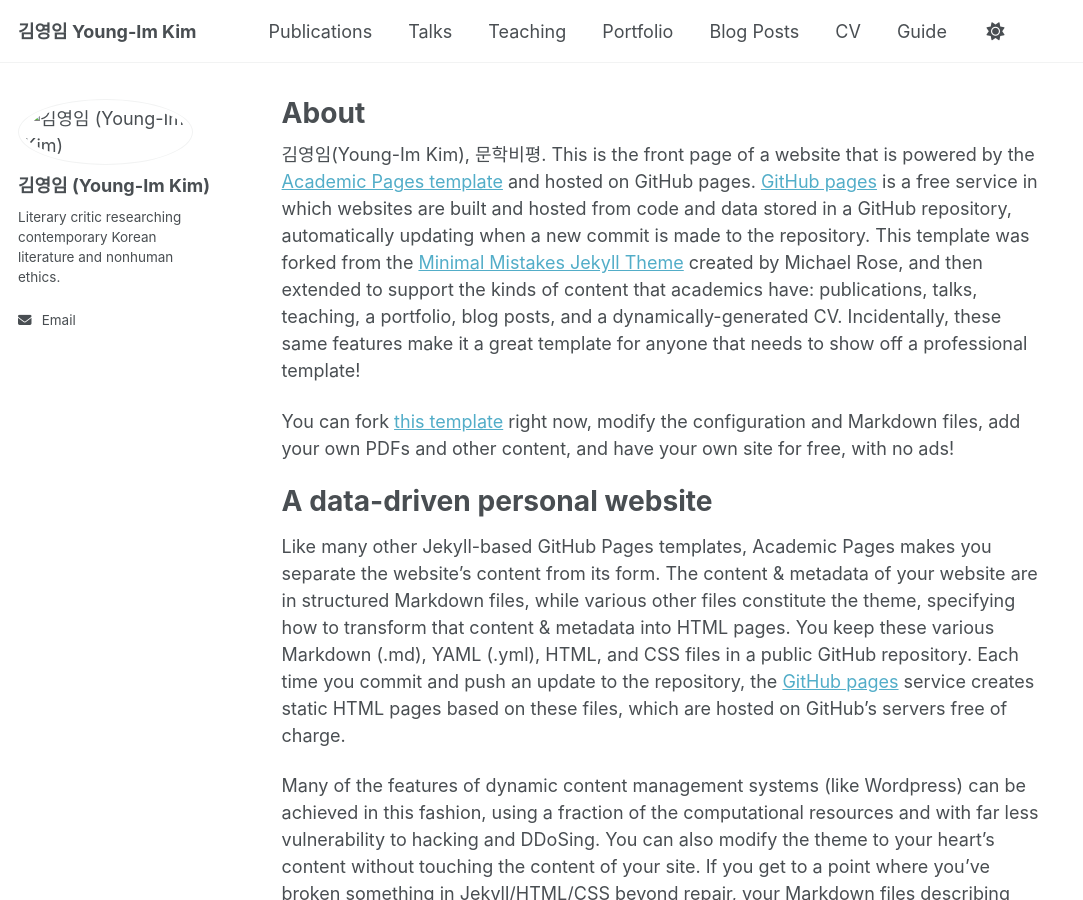
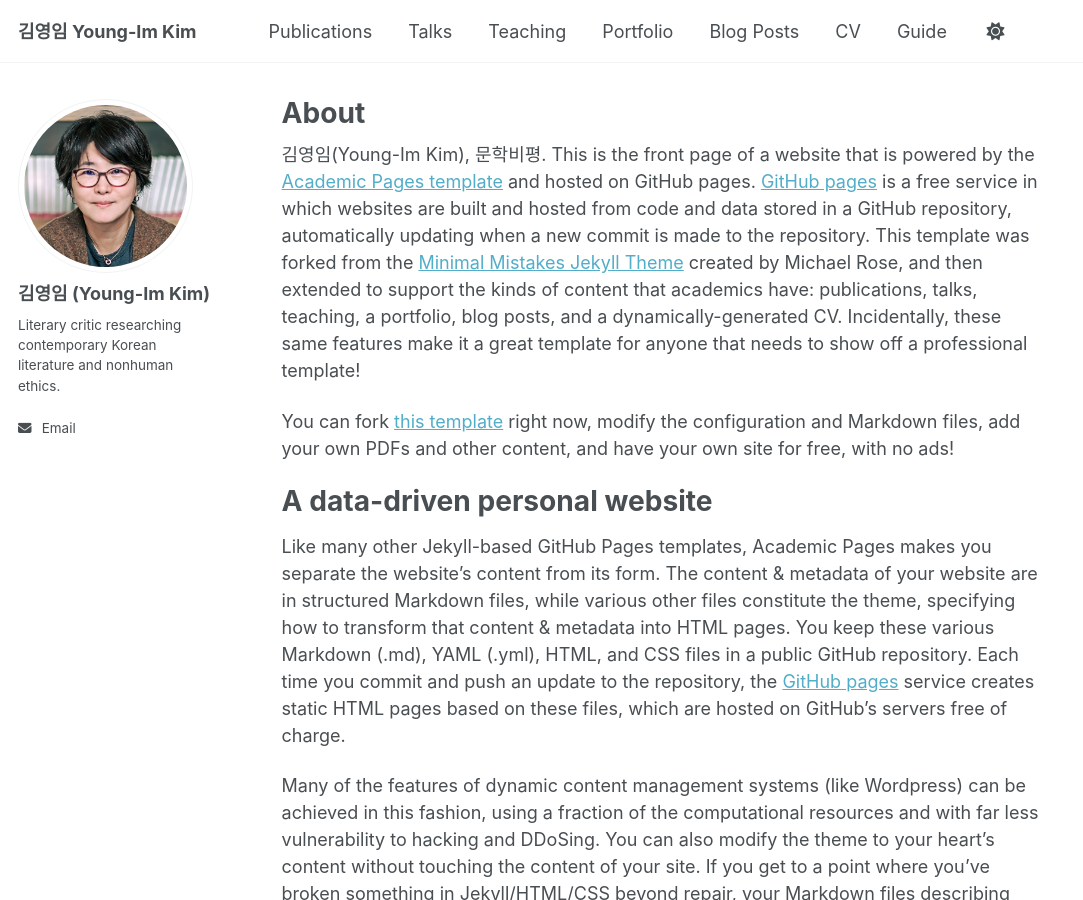
Before and after one commit to kimyoungim/youngimkim.github.io, a Jekyll site: the page built from _pages/about.md, in a window 1280 px wide and 900 px high. Shown: the whole window, without its empty margins (0-1083 px from the left). Built offline with Jekyll 4.4.1, drawn with Linux system fonts in a browser that asks for light colours; a script bundle is joined from its source files by our own code; library files that are not in the unit come from our copies.

Commit message:
Update authors.yml

```diff
--- a/_data/authors.yml
+++ b/_data/authors.yml
@@ -1,13 +1,11 @@
-# Authors
-
 primary:
   name   : "김영임 (Young-Im Kim)"
   email  : "nicie2000@naver.com"
   bio    : "Literary critic researching contemporary Korean literature and nonhuman ethics."
-  avatar : "/images/youngim.jpg"
+  avatar : "https://youngimkim.org/images/youngim.jpg"
 
 default:
   name   : "김영임 (Young-Im Kim)"
   email  : "nicie2000@naver.com"
   bio    : "Literary critic researching contemporary Korean literature and nonhuman ethics."
-  avatar : "/images/youngim.jpg"
+  avatar : "https://youngimkim.org/images/youngim.jpg"
```
